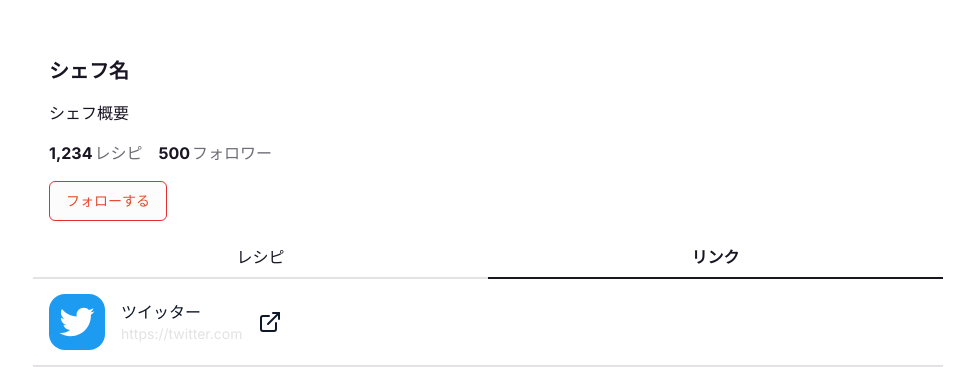
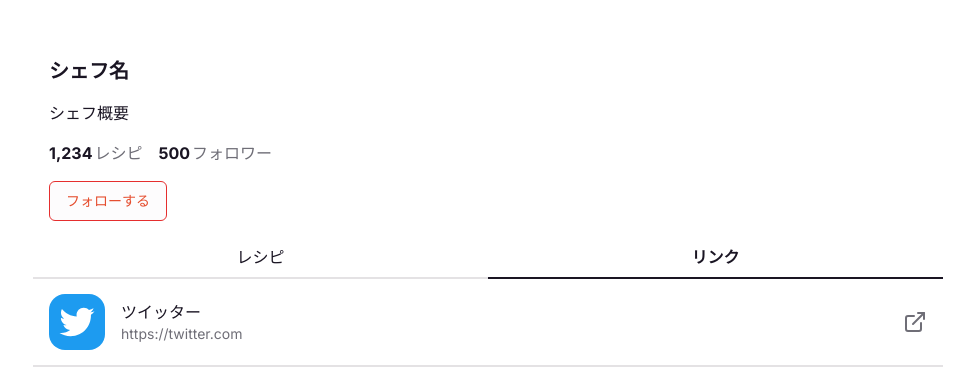
Before and after one commit to qin-team-recipe/12-recipe-app, a Next.js app: page /chef/1/link in a window 1280 px wide. Shown: the part 869-1236 px from the top of the page, without its empty margins (272-1247 px from the left). Built offline with nearby package versions, Linux system fonts and the light colour scheme.

Commit message:
🐛 指摘事項反映・修正

```diff
--- a/src/app/chef/[id]/link/page.tsx
+++ b/src/app/chef/[id]/link/page.tsx
@@ -1,9 +1,13 @@
 import React from "react";
 
-import OuterLink from "@/src/components/outer-link";
+import ExternalLinkList from "@/src/components/external-link-list";
 
 const page = () => {
-  return <OuterLink siteName={"ツイッター"} siteUrl={"https://twitter.com"} />;
+  return (
+    <>
+      <ExternalLinkList siteName={"ツイッター"} siteUrl={"https://twitter.com"} />
+    </>
+  );
 };
 
 export default page;
--- a/src/components/outer-link.tsx
+++ b/src/components/external-link-list.tsx
@@ -14,30 +14,24 @@ type Props = {
   siteUrl: string;
 };
 
-const OuterLink = ({ siteName, siteUrl }: Props) => {
+const ExternalLinkList = ({ siteName, siteUrl }: Props) => {
   const includeTwitter = siteUrl.includes(POPULAR_SNS.TWITTER);
   const includeInstagram = siteUrl.includes(POPULAR_SNS.INSTAGRAM);
-  const unincludePopularSns = useMemo(() => {
-    if (includeTwitter || includeInstagram) {
-      return false;
-    } else {
-      return true;
-    }
-  }, [includeTwitter, includeInstagram]);
+  const includedPopularSns = !(includeTwitter || includeInstagram);
   return (
-    <div className="flex items-center h-extend-22 gap-x-4 p-4 border-b-2">
+    <div className="flex items-center h-extend-22 justify-between gap-x-4 p-4 border-b-2">
       {includeTwitter && <TwitterLogo className="rounded-2xl" width={56} height={56} />}
       {includeInstagram && <InstagramLogo className="rounded-2xl" width={56} height={56} />}
-      {unincludePopularSns && <SNSLogo className="rounded-2xl" width={56} height={56} />}
-      <div className="grid">
-        <p className="text-base">{siteName}</p>
-        <p className="text-sm text-mauve6">{siteUrl}</p>
+      {includedPopularSns && <SNSLogo className="rounded-2xl" width={56} height={56} />}
+      <div className="flex flex-col flex-1">
+        <p className="text-mauve12">{siteName}</p>
+        <p className="text-sm text-mauve11">{siteUrl}</p>
       </div>
       <a href={siteUrl} target="_blank" rel="noopener noreferrer">
-        <ExternalLink size={24} />
+        <ExternalLink size={24} className="text-mauve11" />
       </a>
     </div>
   );
 };
 
-export default OuterLink;
+export default ExternalLinkList;
```
